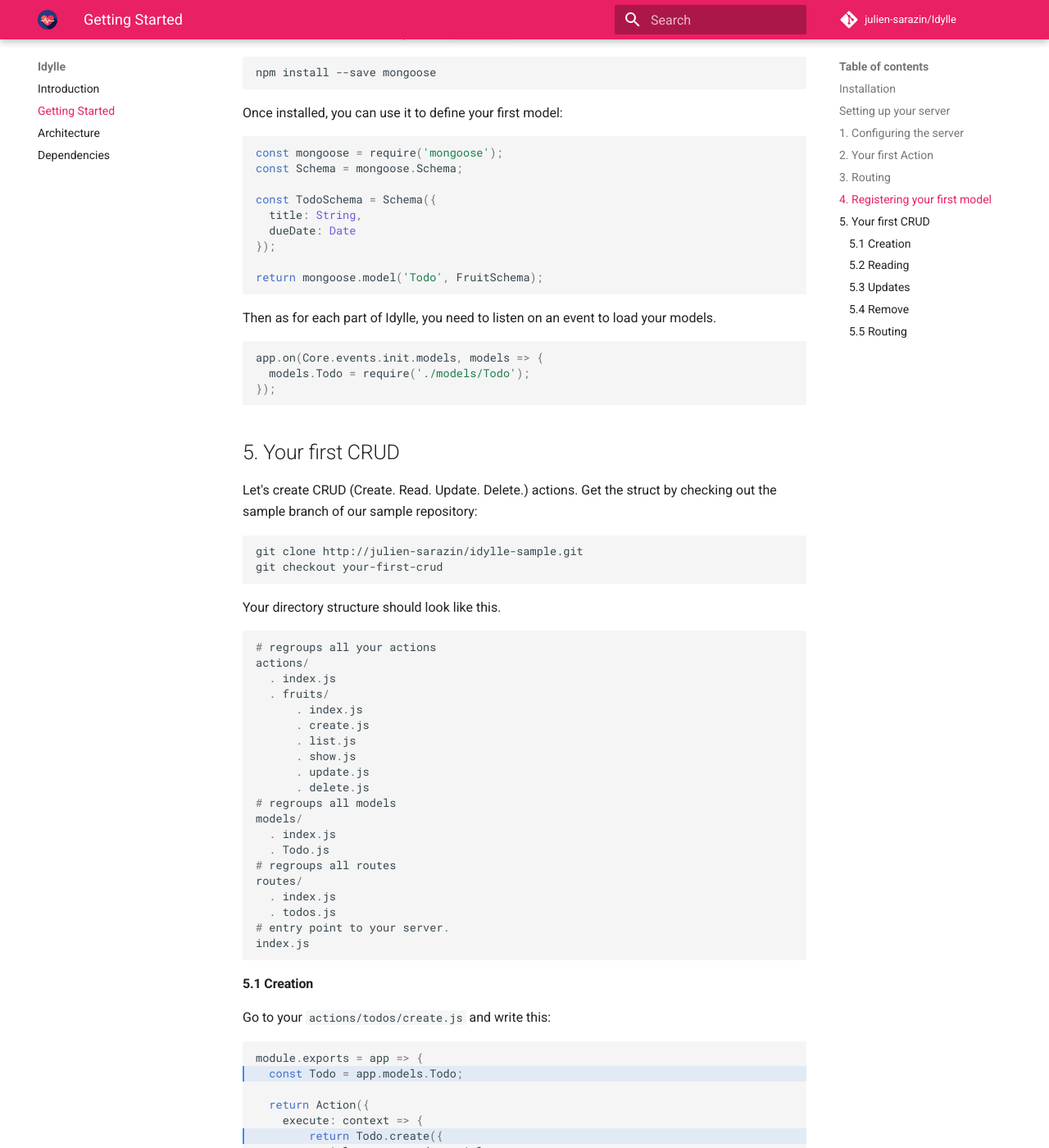
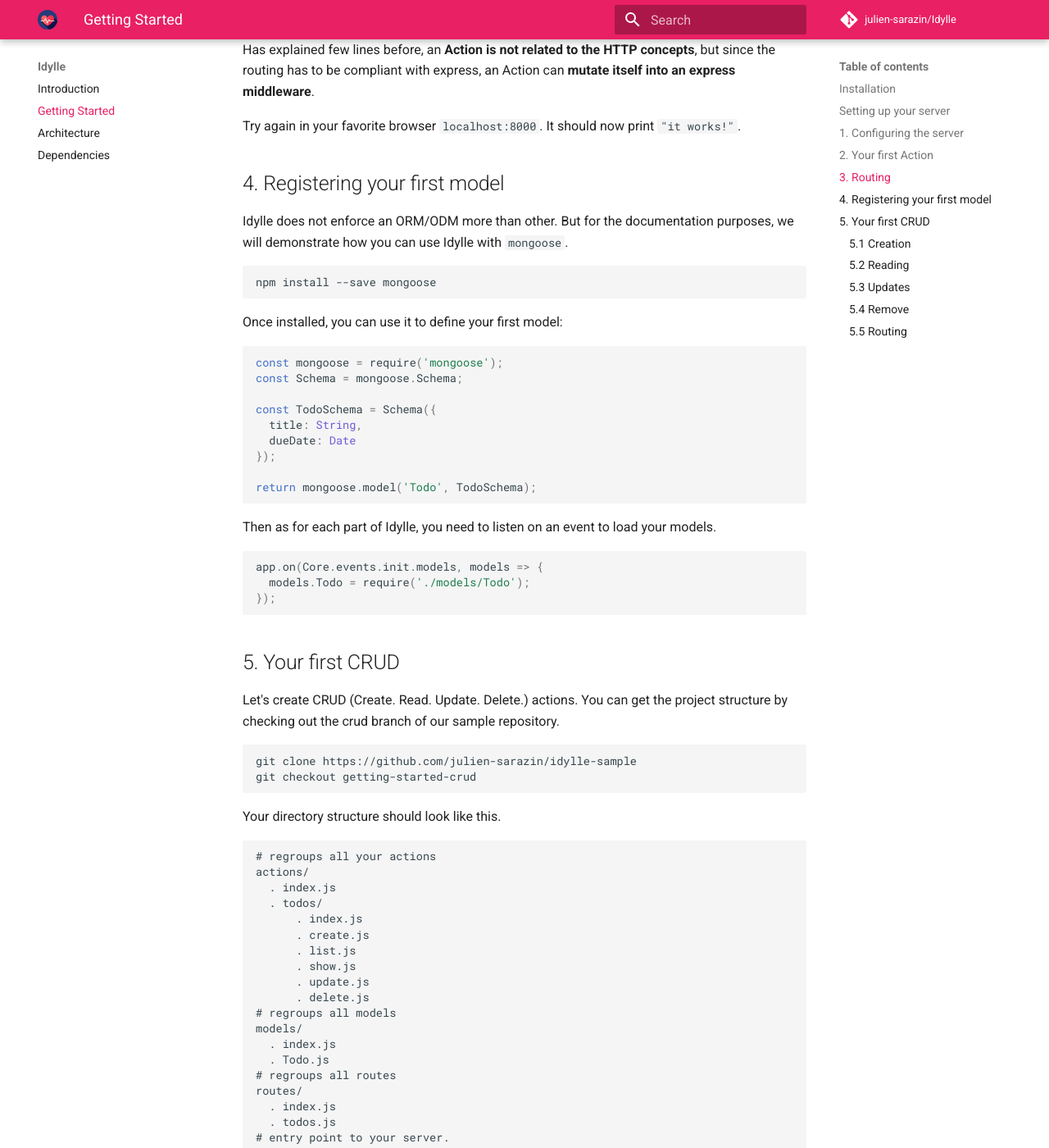
Before and after one commit to julien-sarazin/idylle, an MkDocs documentation site: the page built from docs/docs/getting-started.md, in a window 1280 px wide and 1400 px high, scrolled down 2797 px. Shown: the whole window at 82% size. Built offline with MkDocs 1.6.1 and Material for MkDocs 9.7.7, drawn with Linux system fonts in a browser that asks for light colours; comment, search, counter and statistics services are not loaded; old or Windows-style settings are respelled for this version of MkDocs; some of the changed text lies outside the part shown.

Commit message:
updated documentation

````diff
--- a/docs/docs/getting-started.md
+++ b/docs/docs/getting-started.md
@@ -12,8 +12,9 @@ npm install --save lodash
 ```
 
 ## Setting up your server
-The skeleton of an idylle server is nothing more than a `Core` instance. Once instanciated, you just need to start it.
+When you work with Idylle, everything is related to a `Core`. Once instantiated, you just need to start it.
 
+Create a file `index.js` and write this down:
 ```javascript
 const Core = require('idylle').Core;
 const app = new Core();
@@ -62,11 +63,11 @@ app.on(Core.events.init.settings, settings => {
 ## 2. Your first Action
 An action deals with the business part. It means **there is no HTTP concept** in an Action. Your job is to ensure that the given input is correct to avoid unexpected behavior.
 
-!!!Warning
-     The Action **must** have an `execute` property which must be a **function** that must return a `Promise`.
+!!!Warning "Be careful"
+     The Action **must** have an `execute` property which must be a **function** that **must** return a `Promise`.
 
+Create a file `itWorks.js` and write the following code:
 ```javascript
-// FILE: ['itWorks.js']
 module.exports = app => {
   return Action({
     execute: context => {
@@ -75,32 +76,37 @@ module.exports = app => {
   });
 }
 ```
-Once define, the action can be attached to the `core` via the init event `Core.events.init.actions` :
+Once defined, the action can be attached to the `Core` via the init event `Core.events.init.actions` :
 
 ```javascript
-app.on('Core.events.init.actions', app => {
-  app.actions.itWorks = require('./itWorks.js')(app)
+...
+app.on(Core.events.init.actions, app => {
+  app.actions = {
+    itWorks: require('./itWorks.js')(app)
+  };
 });
 ```
-
+That's it!
+A context will be injected to you action, end what the promise will resolve will be sent to the client.
 
 ## 3. Routing
-You just developed your first Action, which does not do much except returning a promise that will resolve a string `it works!`. Let say you want to expose this action through an HTTP method.
-You need to register the routing during the `Core.events.init.routes` :
+You just developed your first Action, which does not do much except returning a promise that will resolve a string `"it works!"`. At this point, you could use it in your app through `app.actions.itWorks()`, but no one can reach this action through an HTTP request.
+
+To do so, you need to register the action's  during the `Core.events.init.routes` :
 
 ```javascript hl_lines="3"
-app.on('Core.events.init.routes', app => {
+app.on(Core.events.init.routes, app => {
   app.server.get('/',
     app.actions.itWorks.expose()
   );
 });
 ```
 
-!!! tip "About the Idylle bundled server"
-    The server is an express `HTTPServer`, meaning the routing   is compliant with **express only**. We are working to bring more flexiblity regarding this part, and let you decide what kind of routing you want to use.
+!!! info "About the Idylle bundled server"
+    The server is an express `HTTPServer`, meaning the routing is compliant with **express only**. We are working to bring more flexiblity regarding this part, and let you decide what kind of routing you want to use.
 
 
-What you need to notice is the `expose()` function used on our action.
+What you need to notice is the `expose()` function used during the routing.
 
 Has explained few lines before, an **Action is not related to the HTTP concepts**, but since the routing has to be compliant with express, an Action can **mutate itself into an express middleware**.
 
@@ -109,7 +115,7 @@ Try again in your favorite browser `localhost:8000`. It should now print `"it wo
 
 ## 4. Registering your first model
 
-Idylle does not enforce an ORM/ODM more than other. But for teaching purposes, we're gonna demonstrate how we use Idylle with `mongoose`.
+Idylle does not enforce an ORM/ODM more than other. But for the documentation purposes, we will demonstrate how you can use Idylle with `mongoose`.
 
 ```bash
 npm install --save mongoose
@@ -126,7 +132,7 @@ const TodoSchema = Schema({
   dueDate: Date
 });
 
-return mongoose.model('Todo', FruitSchema);
+return mongoose.model('Todo', TodoSchema);
 ```
 Then as for each part of Idylle, you need to listen on an event to load your models.
 
@@ -136,15 +142,13 @@ app.on(Core.events.init.models, models => {
 });
 ```
 
-
-
 ## 5. Your first CRUD
 Let's create CRUD (Create. Read. Update. Delete.) actions.
-Get the struct by checking out the sample branch of our sample repository:
+You can get the project structure by checking out the crud branch of our sample repository.
 
-```shell
-git clone http://julien-sarazin/idylle-sample.git
-git checkout your-first-crud
+```bash
+git clone https://github.com/julien-sarazin/idylle-sample
+git checkout getting-started-crud
 ```
 
 Your directory structure should look like this.
@@ -153,7 +157,7 @@ Your directory structure should look like this.
 # regroups all your actions
 actions/
   . index.js
-  . fruits/
+  . todos/
       . index.js
       . create.js
       . list.js
--- a/docs/mkdocs.yml
+++ b/docs/mkdocs.yml
@@ -41,6 +41,19 @@ markdown_extensions:
   - admonition
   - codehilite(guess_lang=false,linenums=true)
   - toc(permalink=true)
+  - pymdownx.arithmatex
+  - pymdownx.betterem(smart_enable=all)
+  - pymdownx.caret
+  - pymdownx.critic
+  - pymdownx.emoji:
+      emoji_generator: !!python/name:pymdownx.emoji.to_svg
+  - pymdownx.inlinehilite
+  - pymdownx.magiclink
+  - pymdownx.mark
+  - pymdownx.smartsymbols
+  - pymdownx.superfences
+  - pymdownx.tasklist(custom_checkbox=true)
+  - pymdownx.tilde
 
 pages:
     - Introduction: index.md
````
Also changed, not shown: other parts of docs/docs/getting-started.md (+2 -2 lines), docs/docs/index.md (+21 -0 lines).
